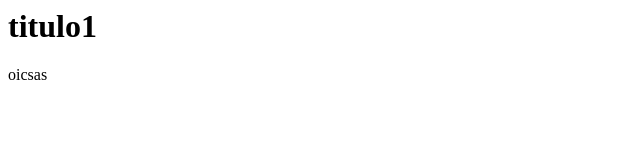
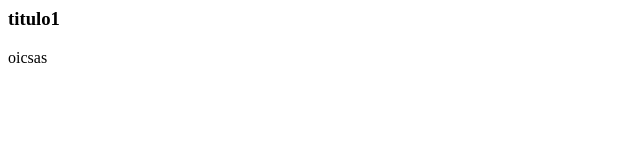
Before and after one commit to tiagoramos92/githubExample, a plain HTML site: page about.html in a window 1280 px wide. Shown: the whole page, without its empty margins (0-640 px from the left). Drawn offline with Linux system fonts and the light colour scheme.

Commit message:
Update about.html

```diff
--- a/about.html
+++ b/about.html
@@ -3,7 +3,7 @@
 
 	</head>
 	<body>
-		<h1>titulo1</h1>
+		<h3>titulo1</h3>
 		<p>oicsas</p>
 	</body>
 </html>
```
